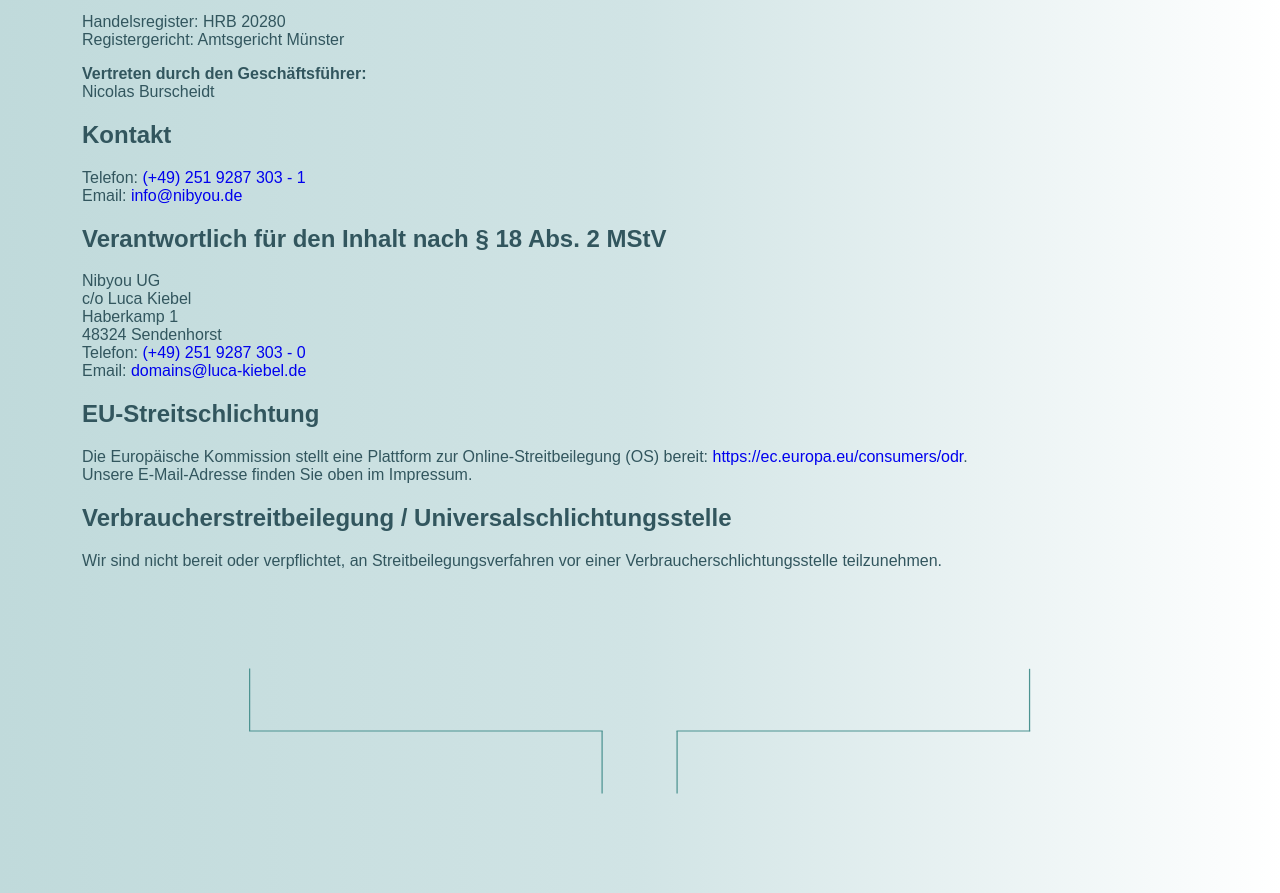
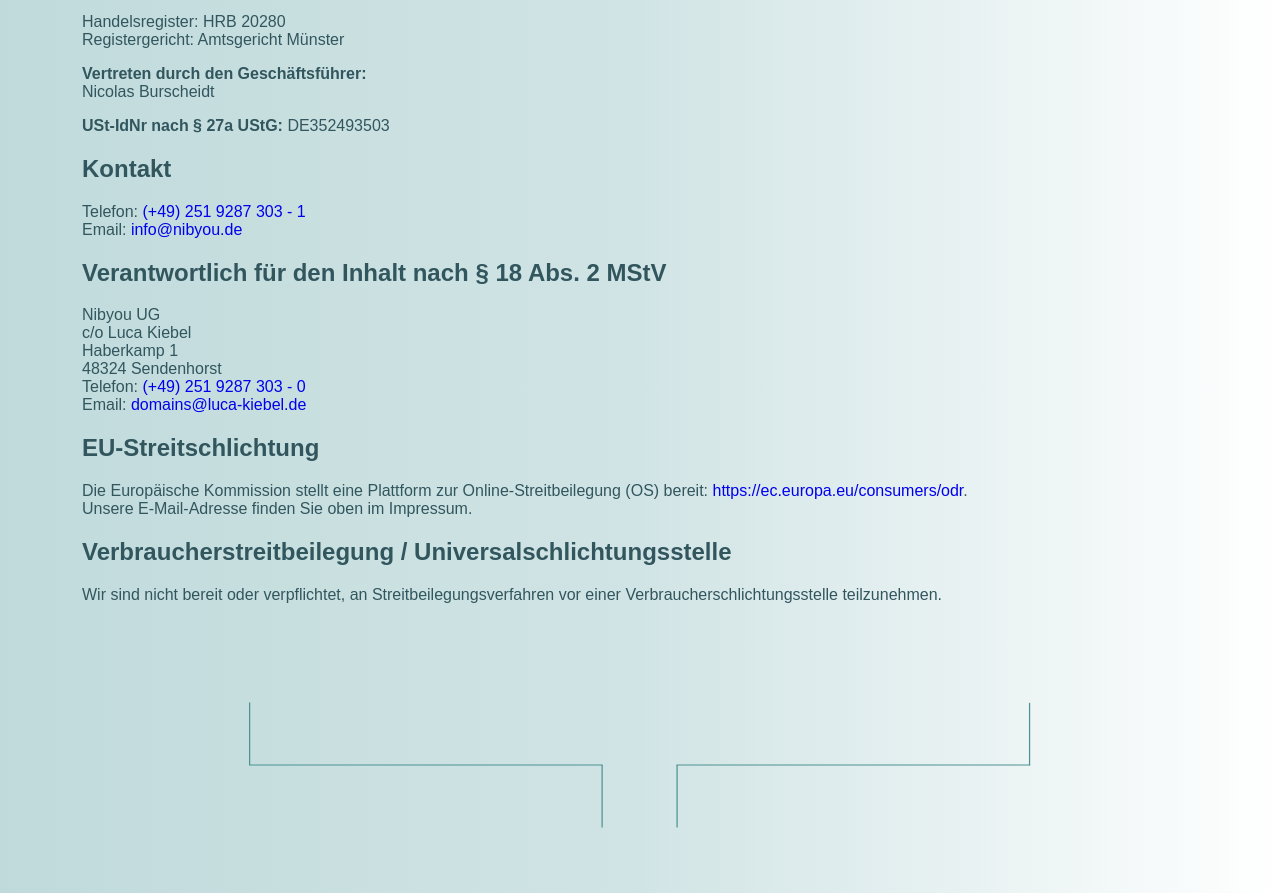
Before and after one commit to nibyou/website, a plain HTML site: page impressum/index.html in a window 1280 px wide. Shown: the part 1135-2028 px from the top of the page. Drawn offline with Linux system fonts and the light colour scheme.

Commit message:
Add Ust-IdNr

```diff
--- a/impressum/index.html
+++ b/impressum/index.html
@@ -54,6 +54,8 @@
 
                     <p><strong>Vertreten durch den Geschäftsführer:</strong><br>
                         Nicolas Burscheidt</p>
+
+                    <p><strong>USt-IdNr nach § 27a UStG:</strong> DE352493503</p>
 
                     <h2>Kontakt</h2>
                     <p>Telefon: <a href="tel:004925192873031">(+49) 251 9287 303 - 1</a><br>
```
